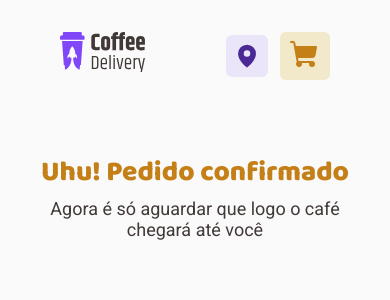
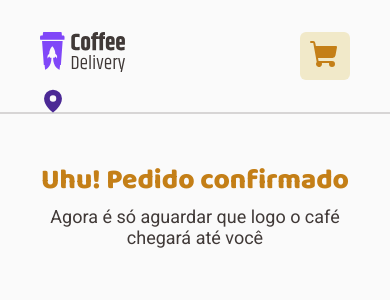
Before and after one commit to Romeusorionaet/Coffee-Delivery, a React (Vite) app: page /success in a window 390 px wide. Shown: the top 300 px of the page. Built offline with nearby package versions, Linux system fonts and the light colour scheme.

Commit message:
responsive header and other components

```diff
--- a/src/components/Header/index.tsx
+++ b/src/components/Header/index.tsx
@@ -18,7 +18,7 @@ export function Header() {
 
       window.open(url, '_blank')
     } else {
-      alert('Parece que você ainda não informou o local de entrega')
+      alert('É preciso do campo "Cidade" e "Rua" para localizar')
     }
   }
 
--- a/src/components/Header/styles.ts
+++ b/src/components/Header/styles.ts
@@ -3,7 +3,16 @@ import styled from 'styled-components'
 export const ContainerHeader = styled.div`
   display: flex;
   justify-content: space-between;
-  padding: 3.2rem 16rem;
+
+  padding: 4rem 16rem;
+  border-bottom: solid 2px ${(props) => props.theme['gray-100']};
+
+  z-index: 2;
+
+  background-color: ${(props) => props.theme['white-200']};
+  position: fixed;
+  top: 0;
+  width: 100%;
 
   a {
     text-decoration: none;
@@ -25,6 +34,8 @@ export const ContainerHeader = styled.div`
       font-size: 1.4rem;
       font-style: regular;
       font-weight: 400;
+
+      height: 100%;
 
       display: flex;
       align-items: center;
@@ -72,4 +83,23 @@ export const ContainerHeader = styled.div`
   @media (max-width: 1200px) {
     padding: 3.2rem 6rem;
   }
+
+  @media (max-width: 700px) {
+    padding: 3.2rem 4rem;
+  }
+
+  @media (max-width: 500px) {
+    nav {
+      > button {
+        position: absolute;
+        top: 8rem;
+        left: 3.2rem;
+
+        background: none;
+
+        max-width: 50%;
+        height: auto;
+      }
+    }
+  }
 `
--- a/src/pages/Checkout/index.tsx
+++ b/src/pages/Checkout/index.tsx
@@ -59,7 +59,7 @@ export function Checkout() {
             onChange={(e) => setCep(Number(e.target.value))}
           />
           <input
-            type="name"
+            type="text"
             placeholder="Rua"
             onChange={(e) => setStreet(e.target.value)}
           />
@@ -71,23 +71,25 @@ export function Checkout() {
               onChange={(e) => setNumber(Number(e.target.value))}
             />
             <input
-              type="name"
+              type="text"
               placeholder="Complemento: opcional"
               onChange={(e) => setComplement(e.target.value)}
             />
             <input
-              type="name"
+              type="text"
               placeholder="Bairro"
               onChange={(e) => setNeighborhood(e.target.value)}
             />
             <input
-              type="name"
+              type="text"
               value={city}
               placeholder="Cidade"
               onChange={(e) => setCity(e.target.value)}
             />
             <input
-              type="name"
+              type="text"
+              name="nome"
+              maxLength={2}
               placeholder="UF"
               onChange={(e) => setUf(e.target.value)}
             />
--- a/src/pages/Checkout/styles.ts
+++ b/src/pages/Checkout/styles.ts
@@ -8,7 +8,7 @@ export const CheckoutContainer = styled.div`
     'FORM ASIDE'
     'PAYMENT ASIDE';
 
-  padding: 7.2rem 16rem;
+  padding: 16rem;
 
   form {
     grid-area: FORM;
@@ -31,7 +31,7 @@ export const CheckoutContainer = styled.div`
   }
 
   @media (max-width: 1400px) {
-    padding: 7.2rem 6rem;
+    padding: 16rem 6rem;
   }
 
   @media (max-width: 1200px) {
@@ -47,7 +47,7 @@ export const CheckoutContainer = styled.div`
   @media (max-width: 700px) {
     grid-auto-columns: 90%;
 
-    padding: 4.2rem 0.5rem;
+    padding: 15.2rem 0.5rem;
   }
 `
 
--- a/src/pages/Home/componets/Description/styles.ts
+++ b/src/pages/Home/componets/Description/styles.ts
@@ -5,7 +5,7 @@ export const PageDescriptionContainer = styled.div`
   justify-content: space-between;
   gap: 5.6rem;
 
-  margin: 10rem 16rem;
+  margin: 20rem 16rem 10rem;
 
   .wrapper {
     width: 57rem;
@@ -63,14 +63,14 @@ export const PageDescriptionContainer = styled.div`
   }
 
   @media (max-width: 1200px) {
-    margin: 10rem 6rem;
+    margin: 16rem 6rem 10rem;
   }
 
   @media (max-width: 1000px) {
     position: relative;
     justify-content: center;
 
-    margin: 20rem 6rem 8rem;
+    margin: 40rem 6rem 8rem;
 
     .wrapper {
       padding: 1rem;
--- a/src/pages/Success/styles.ts
+++ b/src/pages/Success/styles.ts
@@ -1,7 +1,7 @@
 import styled from 'styled-components'
 
 export const SucessContainer = styled.div`
-  margin: 8rem 16rem;
+  margin: 12.5rem 16rem;
 
   .text {
     h1 {
@@ -23,7 +23,7 @@ export const SucessContainer = styled.div`
   }
 
   @media (max-width: 1200px) {
-    margin: 4rem 6rem;
+    margin: 12.5rem 6rem;
 
     .text {
       text-align: center;
@@ -31,7 +31,7 @@ export const SucessContainer = styled.div`
   }
 
   @media (max-width: 600px) {
-    margin: 4rem 4rem;
+    margin: 16rem 4rem;
 
     .text {
       h1 {
```
